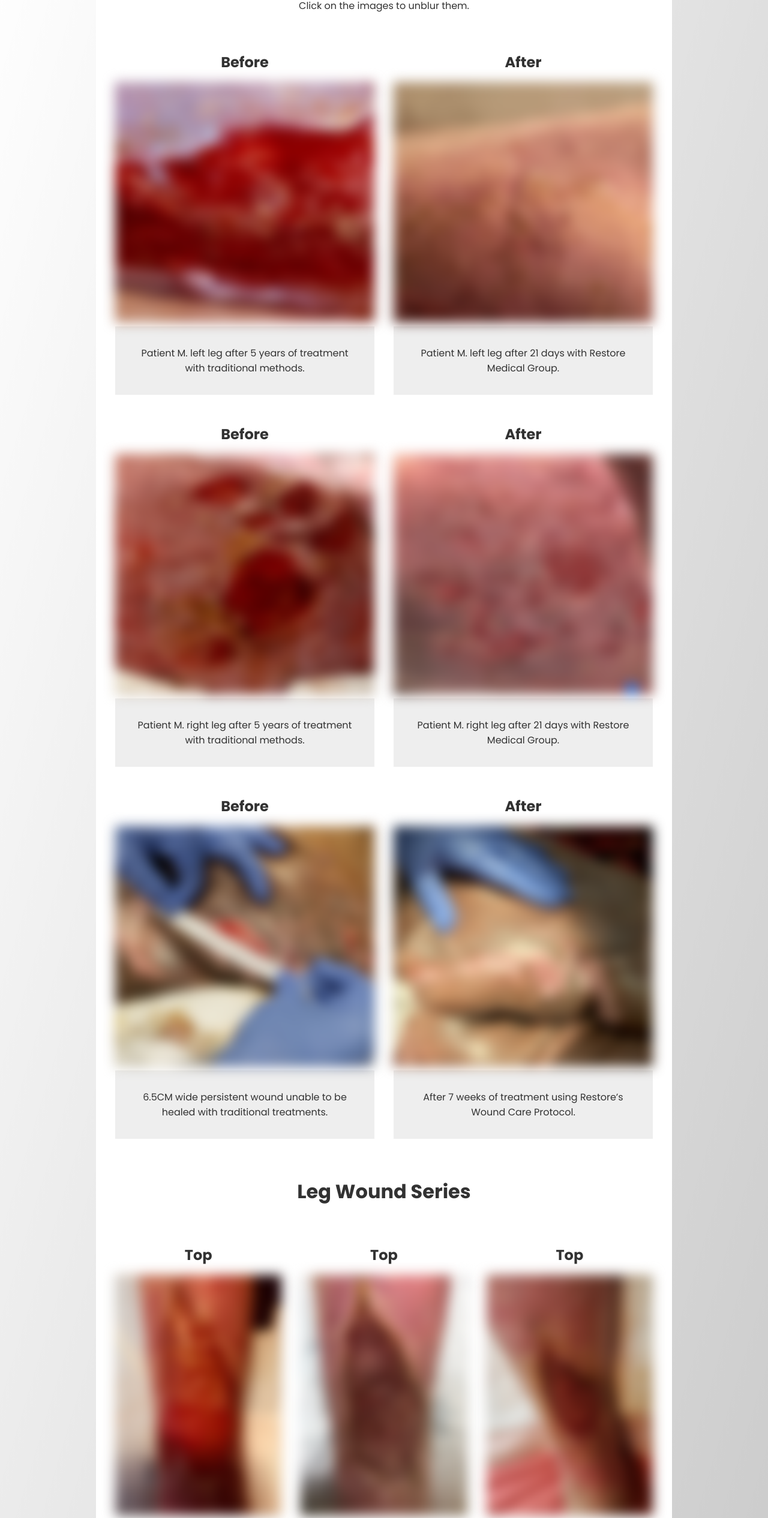
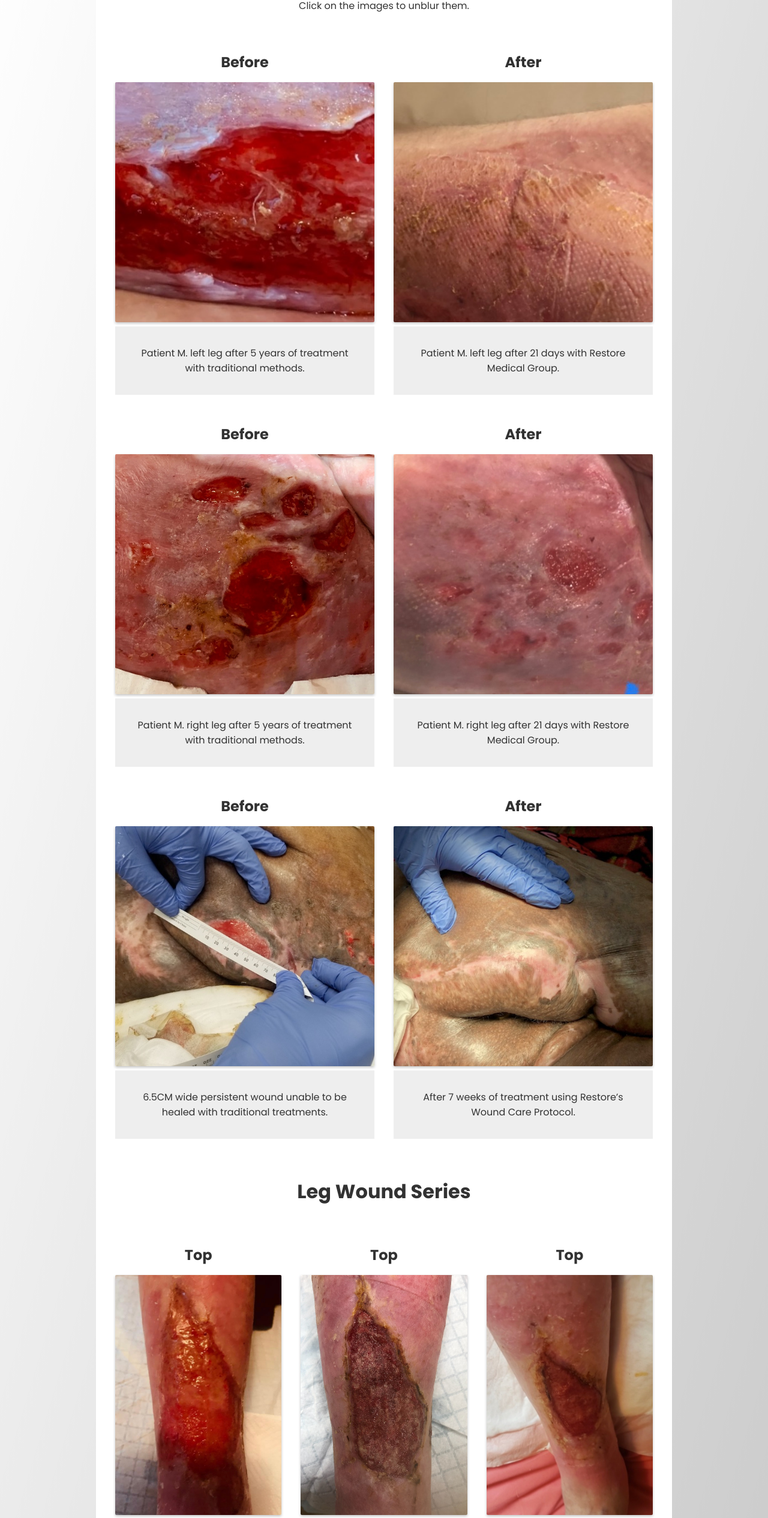
Before and after one commit to bmehder/sveltekit-restore-medical-group-2, a SvelteKit app: page /case-studies in a window 1280 px wide. Shown: the part 216-2746 px from the top of the page at 60% size. Built offline with nearby package versions, Linux system fonts and the light colour scheme.

Commit message:
unblurred case studies images

```diff
--- a/src/routes/case-studies.svelte
+++ b/src/routes/case-studies.svelte
@@ -2,8 +2,8 @@
   import Grid from '$lib/Grid.svelte'
   import Section from '$lib/Section.svelte'
 
-  let isBlur = true
-  const unblur = () => (isBlur = false)
+  // let isBlur = true
+  // const unblur = () => (isBlur = false)
 </script>
 
 <svelte:head>
@@ -26,16 +26,12 @@
 <Section boxed background="white" padding="0.5em 2em 4em">
   <h3 style="text-align:center;">Case Studies</h3>
   <p>Click on the images to unblur them.</p>
-  <div on:click={unblur}>
+  <div>
     <Grid columns="1fr 1fr" gap="2em">
       <div>
         <h5 class="before-after">Before</h5>
         <div>
-          <img
-            class:blur={isBlur}
-            src="/images/patient-1-left-leg-before.jpg"
-            alt="before"
-          />
+          <img src="/images/patient-1-left-leg-before.jpg" alt="before" />
           <aside>
             Patient M. left leg after 5 years of treatment with traditional
             methods.
@@ -45,11 +41,7 @@
       <div>
         <h5 class="before-after">After</h5>
         <div>
-          <img
-            class:blur={isBlur}
-            src="/images/patient-1-left-leg-after.jpg"
-            alt="after"
-          />
+          <img src="/images/patient-1-left-leg-after.jpg" alt="after" />
           <aside>
             Patient M. left leg after 21 days with Restore Medical Group.
           </aside>
@@ -60,11 +52,7 @@
       <div>
         <h5 class="before-after">Before</h5>
         <div>
-          <img
-            class:blur={isBlur}
-            src="/images/patient-1-right-leg-before.jpg"
-            alt="before"
-          />
+          <img src="/images/patient-1-right-leg-before.jpg" alt="before" />
           <aside>
             Patient M. right leg after 5 years of treatment with traditional
             methods.
@@ -74,11 +62,7 @@
       <div>
         <h5 class="before-after">After</h5>
         <div>
-          <img
-            class:blur={isBlur}
-            src="/images/patient-1-right-leg-after.jpg"
-            alt="after"
-          />
+          <img src="/images/patient-1-right-leg-after.jpg" alt="after" />
           <aside>
             Patient M. right leg after 21 days with Restore Medical Group.
           </aside>
@@ -89,7 +73,7 @@
       <div>
         <h5 class="before-after">Before</h5>
         <div>
-          <img class:blur={isBlur} src="/images/image4.jpg" alt="before" />
+          <img src="/images/image4.jpg" alt="before" />
           <aside>
             6.5CM wide persistent wound unable to be healed with traditional
             treatments.
@@ -99,7 +83,7 @@
       <div>
         <h5 class="before-after">After</h5>
         <div>
-          <img class:blur={isBlur} src="/images/image9.jpg" alt="after" />
+          <img src="/images/image9.jpg" alt="after" />
           <aside>
             After 7 weeks of treatment using Restore’s Wound Care Protocol.
           </aside>
@@ -145,11 +129,7 @@
       <div>
         <h5 class="before-after">Top</h5>
         <div>
-          <img
-            class:blur={isBlur}
-            src="/images/maxine/maxine-3-24-top.jpg"
-            alt="maxine 3-24 top"
-          />
+          <img src="/images/maxine/maxine-3-24-top.jpg" alt="maxine 3-24 top" />
           <aside>
             3-24-2021. Top wound following 2 1/2 years of traditional wound
             treatment. Open wound, no skin coverage. Day One with Restore
@@ -160,11 +140,7 @@
       <div>
         <h5 class="before-after">Top</h5>
         <div>
-          <img
-            class:blur={isBlur}
-            src="/images/maxine/maxine-5-17-top.jpg"
-            alt="maxine 5-17 top"
-          />
+          <img src="/images/maxine/maxine-5-17-top.jpg" alt="maxine 5-17 top" />
           <aside>
             5-17-2021. Top wound following first treatment plan with Restore.
             Skin completely covering wound.
@@ -174,11 +150,7 @@
       <div>
         <h5 class="before-after">Top</h5>
         <div>
-          <img
-            class:blur={isBlur}
-            src="/images/maxine/maxine-6-18-top.jpg"
-            alt="maxine 6-18 top"
-          />
+          <img src="/images/maxine/maxine-6-18-top.jpg" alt="maxine 6-18 top" />
           <aside>
             6-18-2021. Top wound showing continued healing and shrinkage.
           </aside>
@@ -190,7 +162,6 @@
         <h5 class="before-after">Side</h5>
         <div>
           <img
-            class:blur={isBlur}
             src="/images/maxine/maxine-3-24-side.jpg"
             alt="maxine 3-24 side"
           />
@@ -205,7 +176,6 @@
         <h5 class="before-after">Side</h5>
         <div>
           <img
-            class:blur={isBlur}
             src="/images/maxine/maxine-5-17-side.jpg"
             alt="maxine 5-17 side"
           />
@@ -219,7 +189,6 @@
         <h5 class="before-after">Side</h5>
         <div>
           <img
-            class:blur={isBlur}
             src="/images/maxine/maxine-6-16-side.jpg"
             alt="maxine 6-16 side"
           />
@@ -257,7 +226,7 @@
     border-radius: 2px;
     box-shadow: 0 2px 4px rgba(0, 0, 0, 0.24);
   }
-  .blur {
+  /* .blur {
     filter: blur(10px);
-  }
+  } */
 </style>
```
